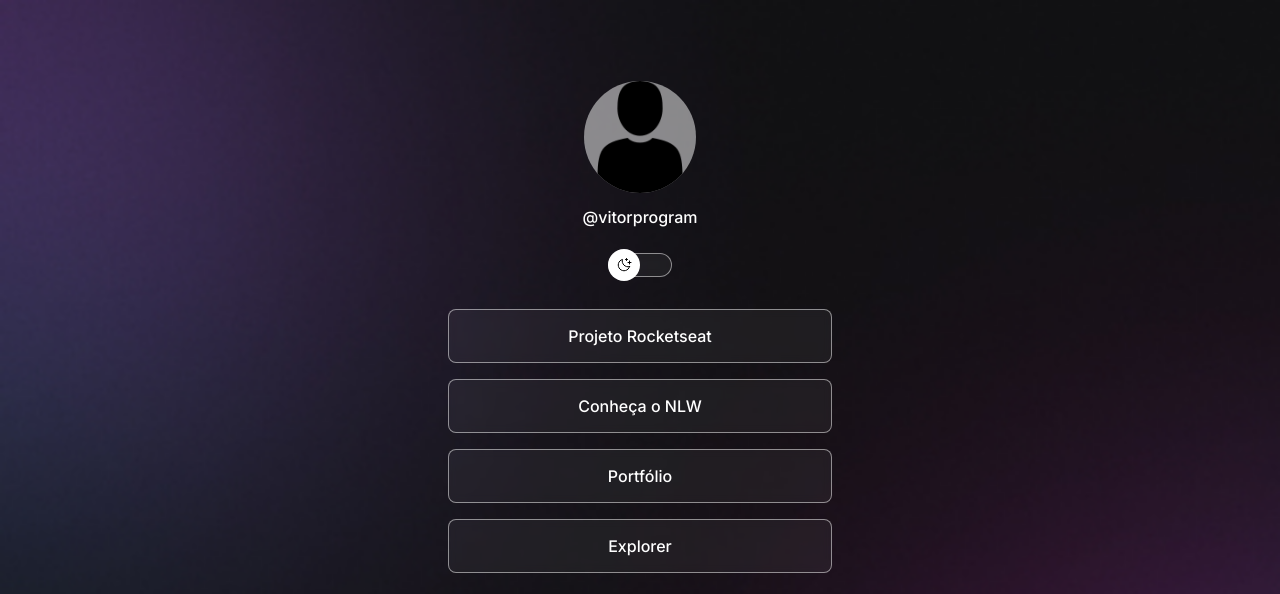
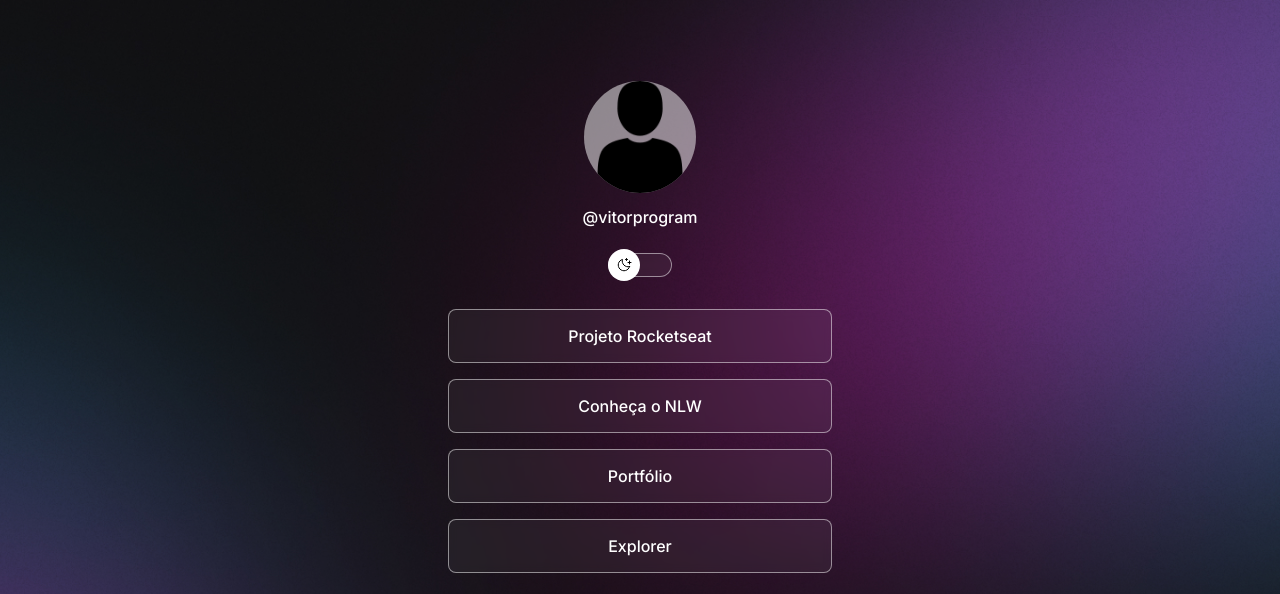
Before and after one commit to VitorProgram/Devlinks, a plain HTML site: page index.html in a window 1280 px wide. Shown: the top 594 px of the page. Drawn offline with nearby package versions, Linux system fonts and the light colour scheme.

Commit message:
adding the media queries and changing the background image

```diff
--- /dev/null
+++ b/css/media.css
@@ -0,0 +1,10 @@
+/*Media Queries*/
+
+@media (min-width: 37.5rem) {
+    :root {
+        --bg-url: url("/assets/desktop-dark.jpg");
+    }
+    .light {
+        --bg-url: url("/assets/desktop-light.jpg");
+    }
+}
--- a/index.html
+++ b/index.html
@@ -1,13 +1,19 @@
 <!DOCTYPE html>
 <html lang="pt-br" class="">
 <head>
+    <!--Images Social Links-->
     <link rel="preconnect" href="https://fonts.googleapis.com">
     <link rel="preconnect" href="https://fonts.gstatic.com" crossorigin>
     <link href="https://fonts.googleapis.com/css2?family=Inter:wght@400;500&display=swap" rel="stylesheet">
+
+    <!--Definições padrões do html-->
     <meta charset="UTF-8">
     <meta http-equiv="X-UA-Compatible" content="IE=edge">
     <meta name="viewport" content="width=device-width, initial-scale=1.0">
+
+    <!--CSS-->
     <link rel="stylesheet" href="css/style.css">
+    <link rel="stylesheet" href="css/media.css">
 
     <title>Devlinks</title>
 </head>
```
